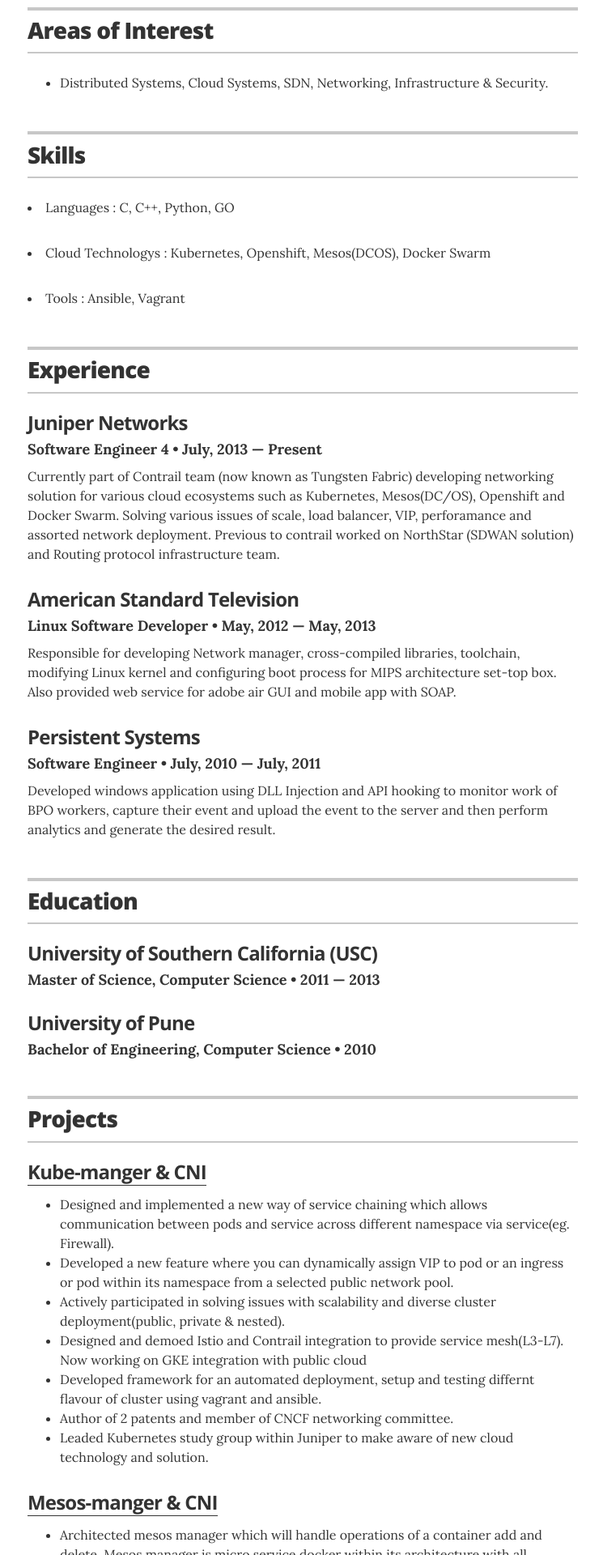
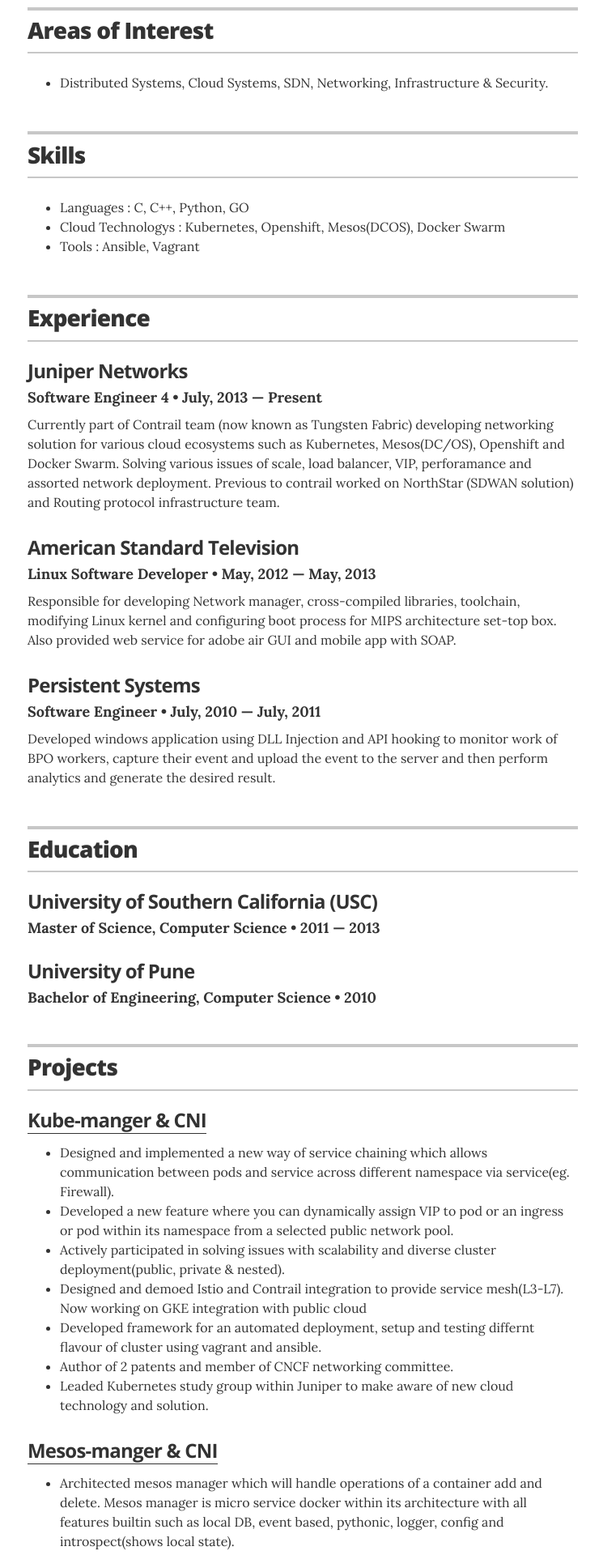
Before and after one commit to sanketgawaderepo/resume, a Jekyll site: the page built from index.html, in a window 1280 px wide. Shown: the part 457-2377 px from the top of the page at 81% size, without its empty margins (266-1011 px from the left). Built offline with Jekyll 4.4.1, drawn with Linux system fonts in a browser that asks for light colours.

Commit message:
Update resume.html

```diff
--- a/_layouts/resume.html
+++ b/_layouts/resume.html
@@ -75,11 +75,14 @@
         <header class="section-header">
           <h2>Skills</h2>
         </header>
-        {% for skill in site.data.skills %}
+
         <div class="resume-item">
-          <li> {{ skill.skill }} : {{ skill.description }}</li>
+          <ul class="resume-item-list">
+            {% for skill in site.data.skills %}
+              <li> {{ skill.skill }} : {{ skill.description }}</li>
+            {% endfor %}
+          </ul>
         </div>
-        {% endfor %}
 
       </section>
       <!-- end Skills -->
```
